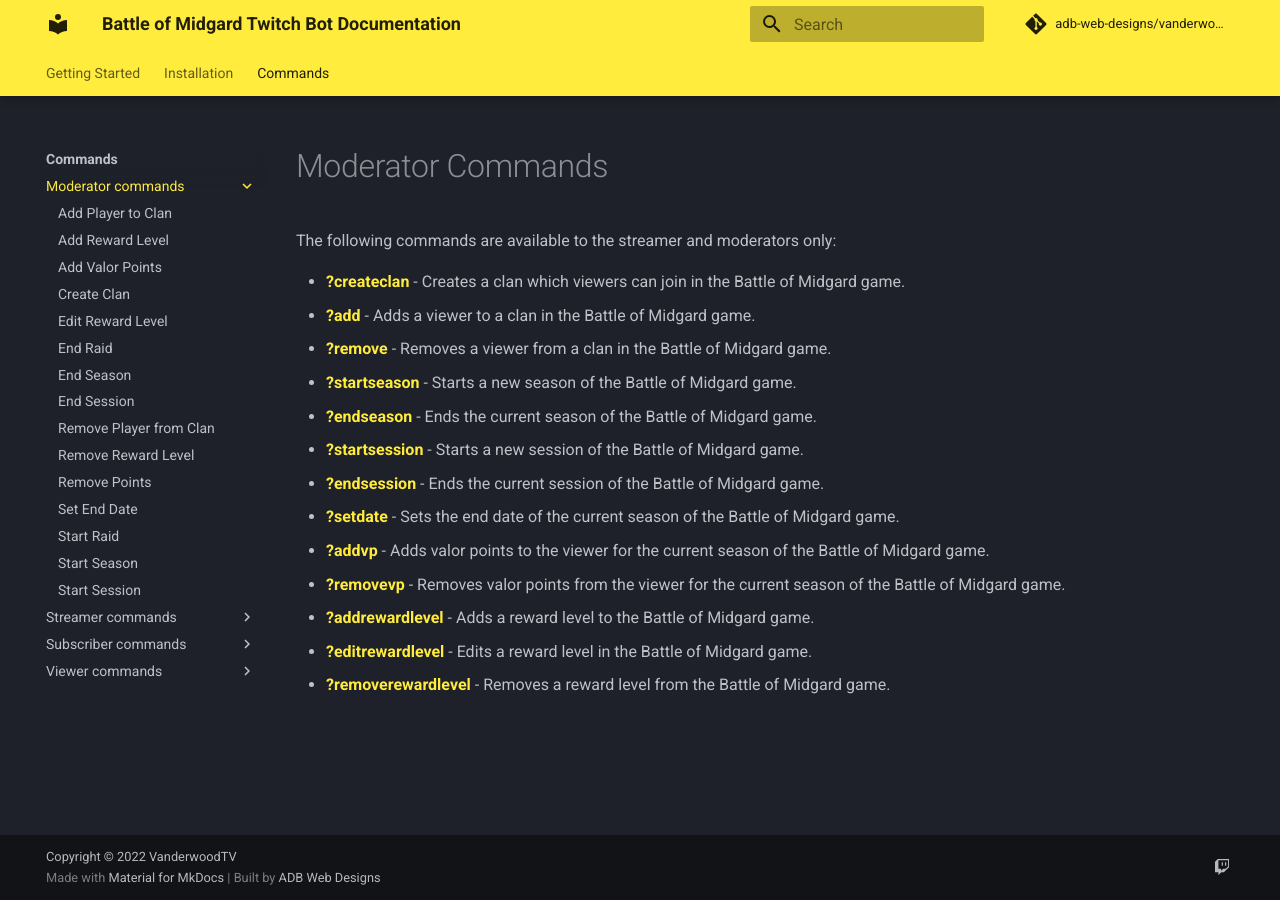
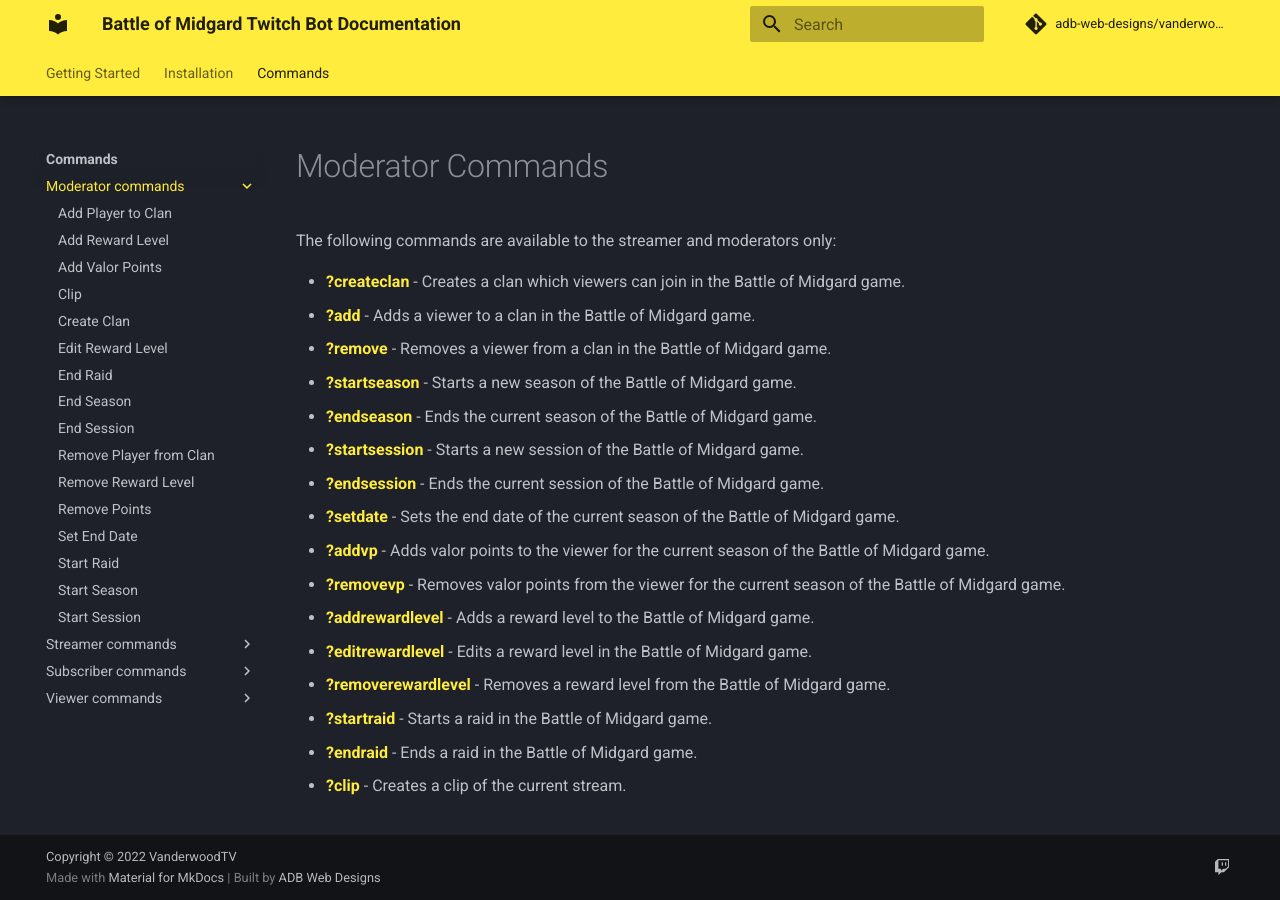
Before and after one commit to vanderheim-village/vanderwood-twitch-bot, an MkDocs documentation site: the page built from docs/commands/moderator-commands/index.md, in a window 1280 px wide. Built offline with MkDocs 1.6.1 and Material for MkDocs 9.7.7, drawn with Linux system fonts in a browser that asks for light colours; comment, search, counter and statistics services are not loaded; the version menu is left out.

Commit message:
docs: Add clip command docs and fix missing links.

```diff
--- a/docs/commands/moderator-commands/index.md
+++ b/docs/commands/moderator-commands/index.md
@@ -15,3 +15,6 @@
 * **[?addrewardlevel](addrewardlevel.md)** - Adds a reward level to the Battle of Midgard game.
 * **[?editrewardlevel](editrewardlevel.md)** - Edits a reward level in the Battle of Midgard game.
 * **[?removerewardlevel](removerewardlevel.md)** - Removes a reward level from the Battle of Midgard game.
+* **[?startraid](startraid.md)** - Starts a raid in the Battle of Midgard game.
+* **[?endraid](endraid.md)** - Ends a raid in the Battle of Midgard game.
+* **[?clip](clip.md)** - Creates a clip of the current stream.
```
Also changed, not shown: README.md (+1 -0 lines), docs/commands/moderator-commands/clip.md (added, +15 -0 lines), docs/commands/viewer-commands/index.md (+1 -0 lines), docs/index.md (+1 -0 lines).
